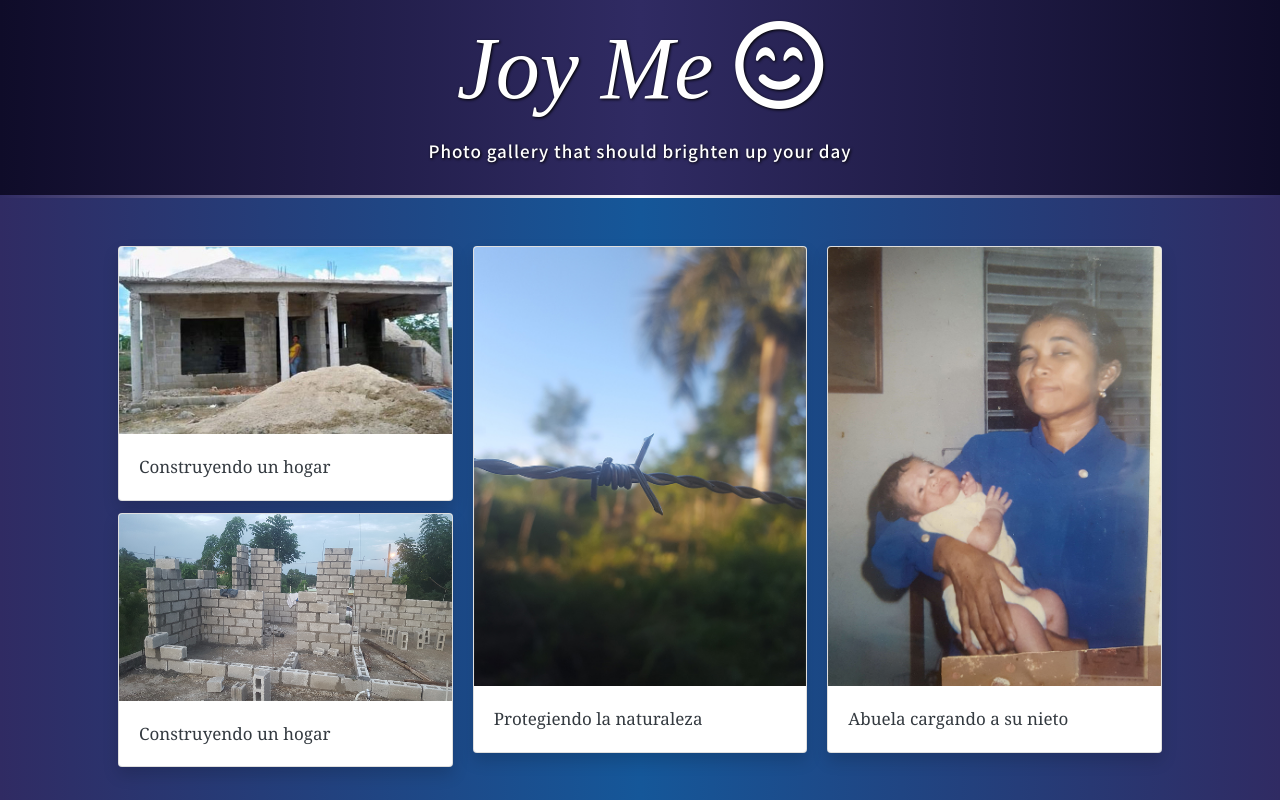
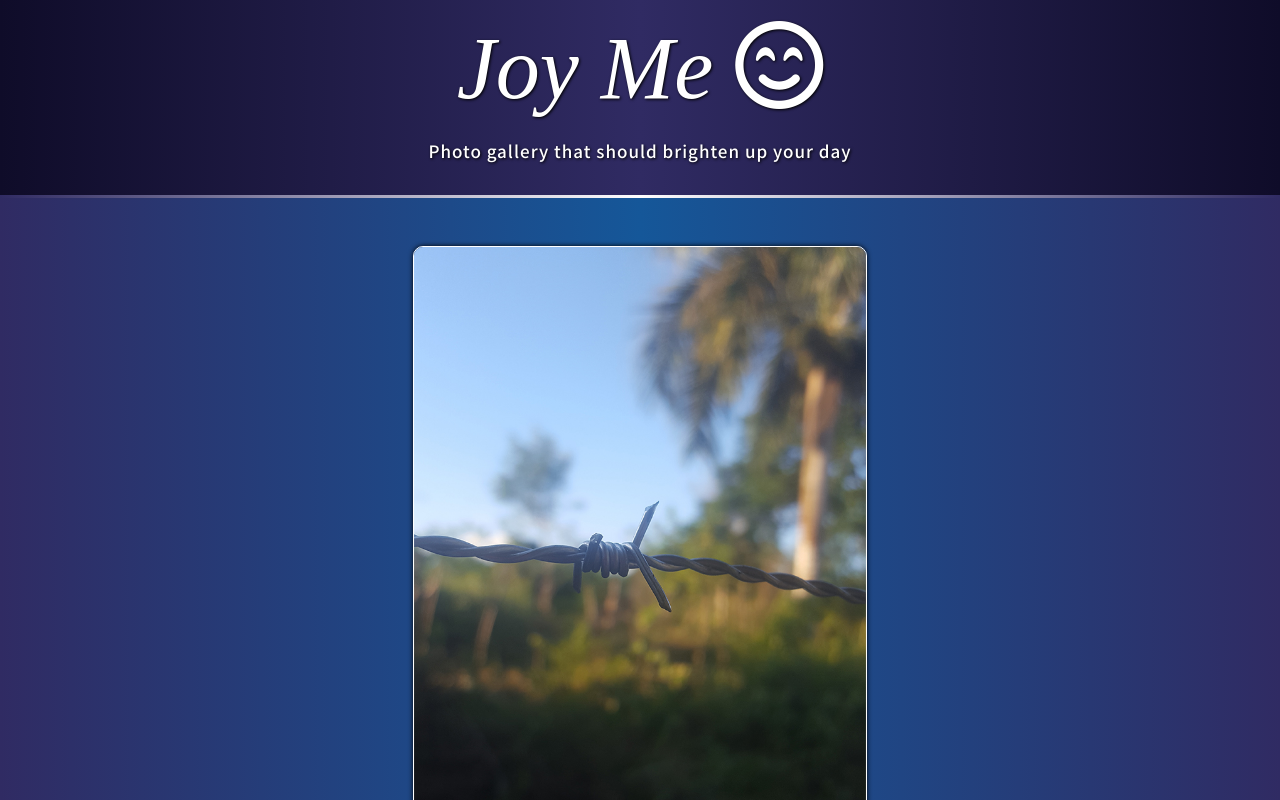
Before and after one commit to hernanreiq/Joy-Me, a React (Create React App) app: page / in a window 1280 px wide. Shown: the top 800 px of the page. Built offline with nearby package versions, Linux system fonts and the light colour scheme.

Commit message:
Impresion de imágenes dinámicamente sin tener que importar una por una, aun sin estilizar

```diff
--- a/src/assets/css/main.css
+++ b/src/assets/css/main.css
@@ -3,3 +3,24 @@ main {
     background: -webkit-linear-gradient(to right, #302b63, #155799, #302b63);
     background: linear-gradient(to right, #302b63, #155799, #302b63);
 }
+#container_current_image {
+    max-height: 600px;
+    min-height: 400px;
+    text-align: center;
+}
+#container_current_image img {
+    max-width: 100%;
+    min-height: 400px;
+    max-height: 600px;
+    box-shadow: black 0px 0px 5px;
+    border-radius: 10px;
+    border: solid 1px white;
+}
+
+#container_carousel_images {
+    max-height: 100px;
+}
+
+#container_carousel_images img {
+    height: 100px;
+}
--- a/src/components/main.js
+++ b/src/components/main.js
@@ -1,50 +1,41 @@
 import React, { Component } from "react";
 import "../assets/css/main.css";
-import photo1 from "../assets/img/photo (1).jpg";
-import photo3 from "../assets/img/photo (3).jpg";
-import photo4 from "../assets/img/photo (4).jpg";
-import photo6 from "../assets/img/photo (6).jpg";
+import photo1 from '../assets/img/photo (3).jpg';
 
 class Main extends Component {
+    state = {
+        imagesQuantity: 8,
+        all_Images: []
+    }
+    getImagesSRC = () => {
+        var images = [];
+        for (var i = 1; i <= this.state.imagesQuantity; i++){
+            images.push(require(`../assets/img/photo (${i}).jpg`));
+        }
+        this.setState({
+            all_Images: images
+        });
+    }
+
     render() {
         return (
             <React.Fragment>
                 <div className="white-division"></div>
-                <main>
+                <main onLoad={this.getImagesSRC}>
                     <div className="container p-5">
-                        <div className="card-columns">
-                            <div className="card shadow">
-                                <img src={photo6} alt="construccion" className="card-img-top" />
-                                <div className="card-body text-justify">
-                                    <p className="card-text">
-                                        Construyendo un hogar
-                                    </p>
-                                </div>
-                            </div>
-                            <div className="card shadow">
-                                <img src={photo1} alt="construccion" className="card-img-top" />
-                                <div className="card-body text-justify">
-                                    <p className="card-text">
-                                        Construyendo un hogar
-                                    </p>
-                                </div>
-                            </div>
-                            <div className="card shadow">
-                                <img src={photo3} alt="construccion" className="card-img-top" />
-                                <div className="card-body text-justify">
-                                    <p className="card-text">
-                                        Protegiendo la naturaleza
-                                    </p>
-                                </div>
-                            </div>
-                            <div className="card shadow">
-                                <img src={photo4} alt="construccion" className="card-img-top" />
-                                <div className="card-body text-justify">
-                                    <p className="card-text">
-                                        Abuela cargando a su nieto
-                                    </p>
-                                </div>
-                            </div>
+                        <div id="container_current_image">
+                            <img src={photo1} alt="Testing" />
+                        </div>
+                        <div id="container_carousel_images">
+                            {
+                                this.state.all_Images.map((image, i) => {
+                                    return(
+                                        <div key={i}>
+                                            <img src={image.default} alt="happy carousel"  />
+                                        </div>
+                                    )
+                                })
+                            }
                         </div>
                     </div>
                 </main>
```
Also changed, not shown: public/index.html (+0 -13 lines).
